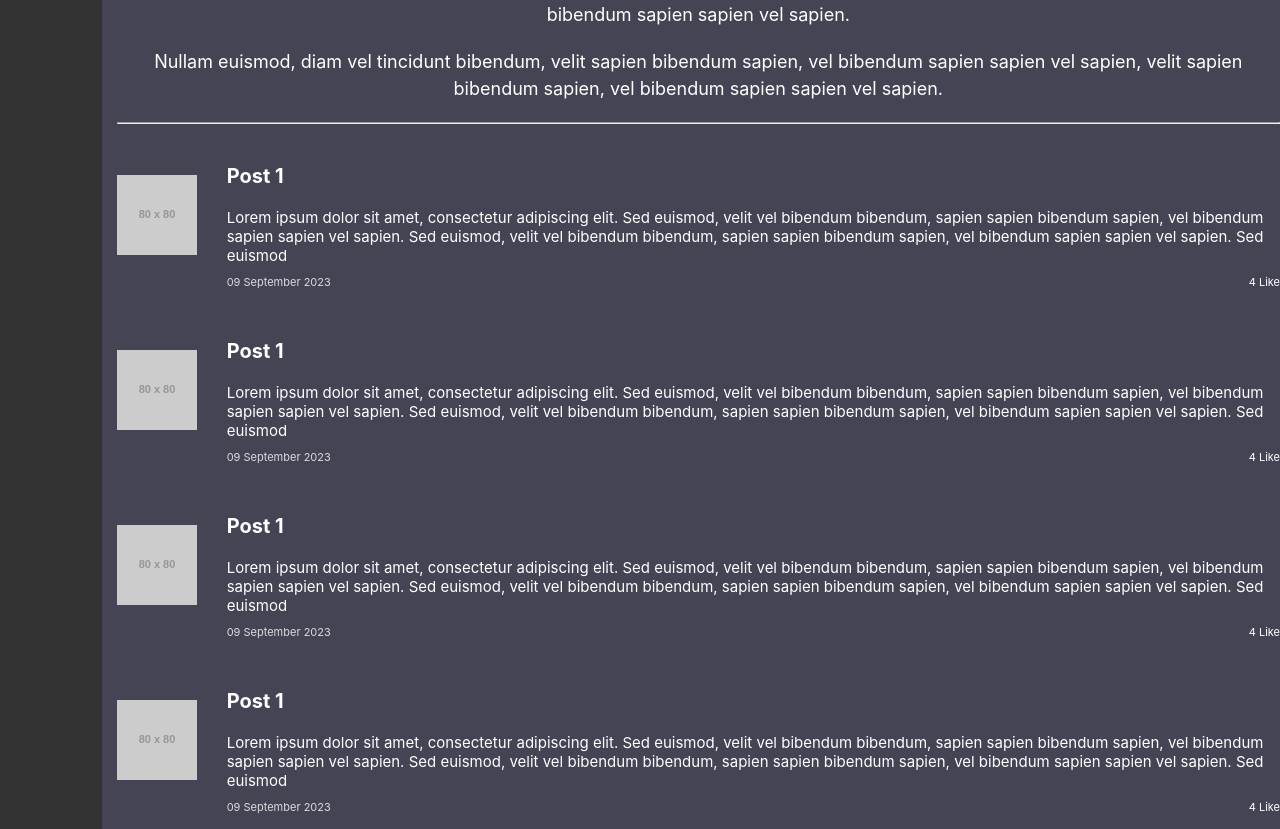
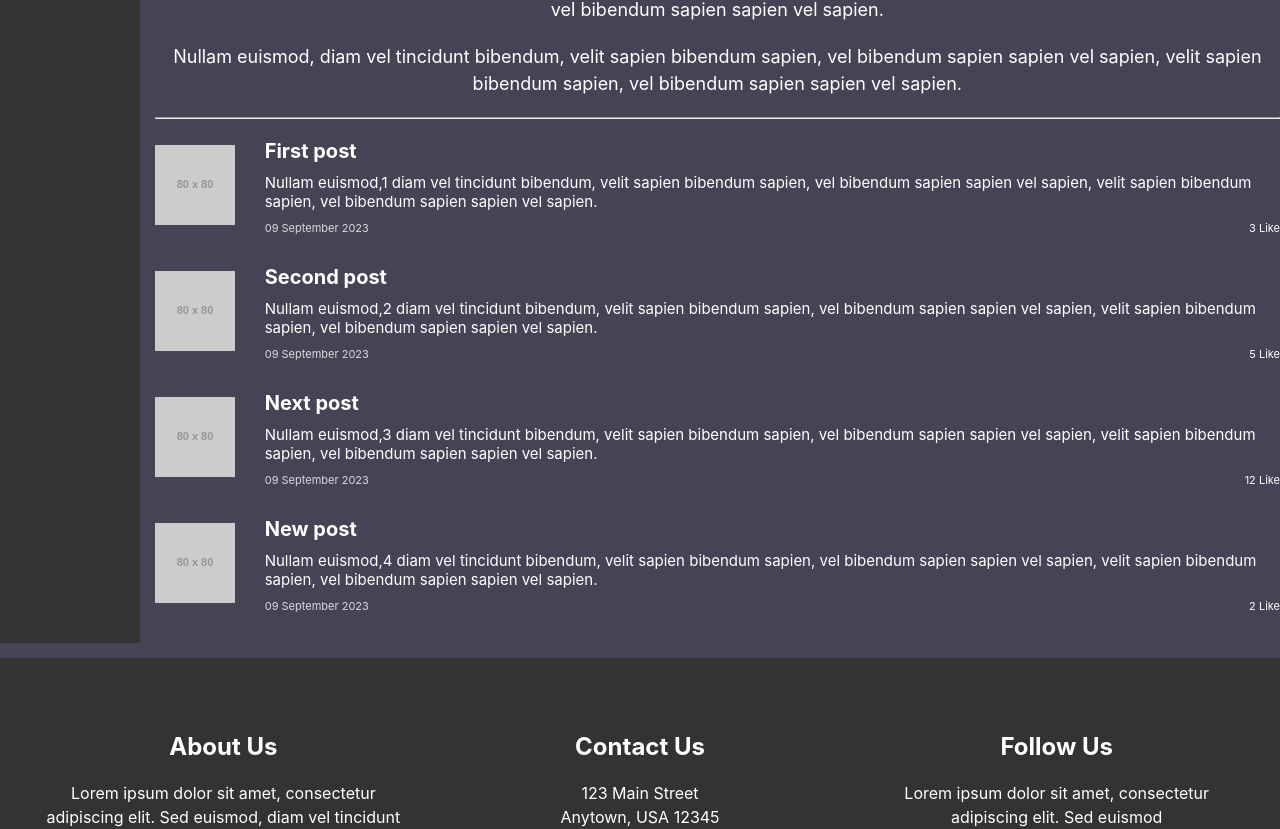
Before and after one commit to alexkrvch/ReactJSSocial, a React (Create React App) app: page / in a window 1280 px wide. Shown: the part 698-1527 px from the top of the page. Built offline with nearby package versions, Linux system fonts and the light colour scheme.

Commit message:
Lesson-16

```diff
--- a/src/components/Content/Profile/MyPosts/MyPosts.jsx
+++ b/src/components/Content/Profile/MyPosts/MyPosts.jsx
@@ -4,10 +4,10 @@ import Post from "./Post/Post";
 const MyPosts = () => {
     return (
         <div className={s.my_posts}>
-            <Post />
-            <Post />
-            <Post />
-            <Post />
+            <Post header="First post" text="Nullam euismod,1 diam vel tincidunt bibendum, velit sapien bibendum sapien, vel bibendum sapien sapien vel sapien, velit sapien bibendum sapien, vel bibendum sapien sapien vel sapien." countLikes="3" date="09 September 2023" />
+            <Post header="Second post" text="Nullam euismod,2 diam vel tincidunt bibendum, velit sapien bibendum sapien, vel bibendum sapien sapien vel sapien, velit sapien bibendum sapien, vel bibendum sapien sapien vel sapien." countLikes="5" date="02 September 2023" />
+            <Post header="Next post" text="Nullam euismod,3 diam vel tincidunt bibendum, velit sapien bibendum sapien, vel bibendum sapien sapien vel sapien, velit sapien bibendum sapien, vel bibendum sapien sapien vel sapien." countLikes="12" date="28 August 2023" />
+            <Post header="New post" text="Nullam euismod,4 diam vel tincidunt bibendum, velit sapien bibendum sapien, vel bibendum sapien sapien vel sapien, velit sapien bibendum sapien, vel bibendum sapien sapien vel sapien." countLikes="2" date="21 August 2023" />
         </div>
     );
 }
--- a/src/components/Content/Profile/MyPosts/Post/Post.jsx
+++ b/src/components/Content/Profile/MyPosts/Post/Post.jsx
@@ -1,17 +1,17 @@
 import s from './Post.module.css'
 
-const Post = () => {
+const Post = (props) => {
     return (
         <div className={s.post}>
             <div className={s.post_img}>
                 <img src="https://via.placeholder.com/80" alt="Post Picture" />
             </div>
             <div className={s.post_content}>
-                <h3 className={s.post_name}>Post 1</h3>
-                <div className={s.post_body}>Lorem ipsum dolor sit amet, consectetur adipiscing elit. Sed euismod, velit vel bibendum bibendum, sapien sapien bibendum sapien, vel bibendum sapien sapien vel sapien. Sed euismod, velit vel bibendum bibendum, sapien sapien bibendum sapien, vel bibendum sapien sapien vel sapien. Sed euismod</div>
+                <h3 className={s.post_name}>{props.header}</h3>
+                <div className={s.post_body}>{props.text}</div>
                 <time>09 September 2023</time>
                 <div className={s.like_section}>
-                    <span><span className={s.like_count}>4</span> Like</span>
+                    <span><span className={s.like_count}>{props.countLikes}</span> Like</span>
                 </div>
             </div>
         </div>
--- a/src/components/Content/Profile/MyPosts/Post/Post.module.css
+++ b/src/components/Content/Profile/MyPosts/Post/Post.module.css
@@ -12,6 +12,8 @@
 
 .post_name {
     font-size: 20px;
+    margin-bottom: 10px;
+    margin-top: 0;
 }
 
 .post_body {
```
